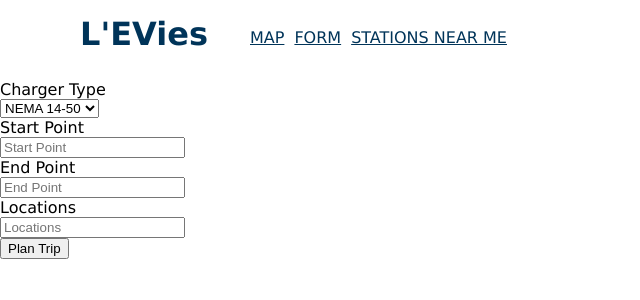
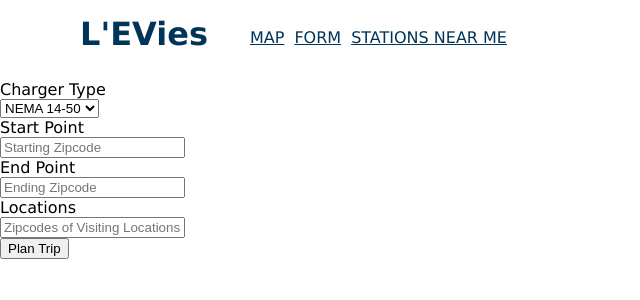
Before and after one commit to baut-jc/levies, a React (Create React App) app: page /form in a window 1280 px wide. Shown: the top 300 px of the page, without its empty margins (0-640 px from the left). Built offline with nearby package versions, Linux system fonts and the light colour scheme; no server answers.

Commit message:
Change placeholder text to indicate a zipcode is wanted

```diff
--- a/src/Components/Form/Form.tsx
+++ b/src/Components/Form/Form.tsx
@@ -34,11 +34,11 @@ function Form(){
         <option value="TESLA">Tesla</option>
       </select>
       <label htmlFor="startPoint">Start Point</label>
-      <input name="startPoint" placeholder="Start Point" value={startPointInput} onChange={ event => setStartPointInput(event.target.value)}></input>
+      <input name="startPoint" placeholder="Starting Zipcode" value={startPointInput} onChange={ event => setStartPointInput(event.target.value)}></input>
       <label htmlFor="endPoint">End Point</label>
-      <input name="endPoint" placeholder="End Point" value={endPointInput} onChange={ event => setEndPointInput(event.target.value)}></input>
+      <input name="endPoint" placeholder="Ending Zipcode" value={endPointInput} onChange={ event => setEndPointInput(event.target.value)}></input>
       <label htmlFor="locations">Locations</label>
-      <input name="locations" placeholder="Locations" value={locationsInput} onChange={ event => setLocationsInput(event.target.value)}></input>
+      <input name="locations" placeholder="Zipcodes of Visiting Locations" value={locationsInput} onChange={ event => setLocationsInput(event.target.value)}></input>
       <button onClick={submitForm}>Plan Trip</button>
     </form>
   )
```
